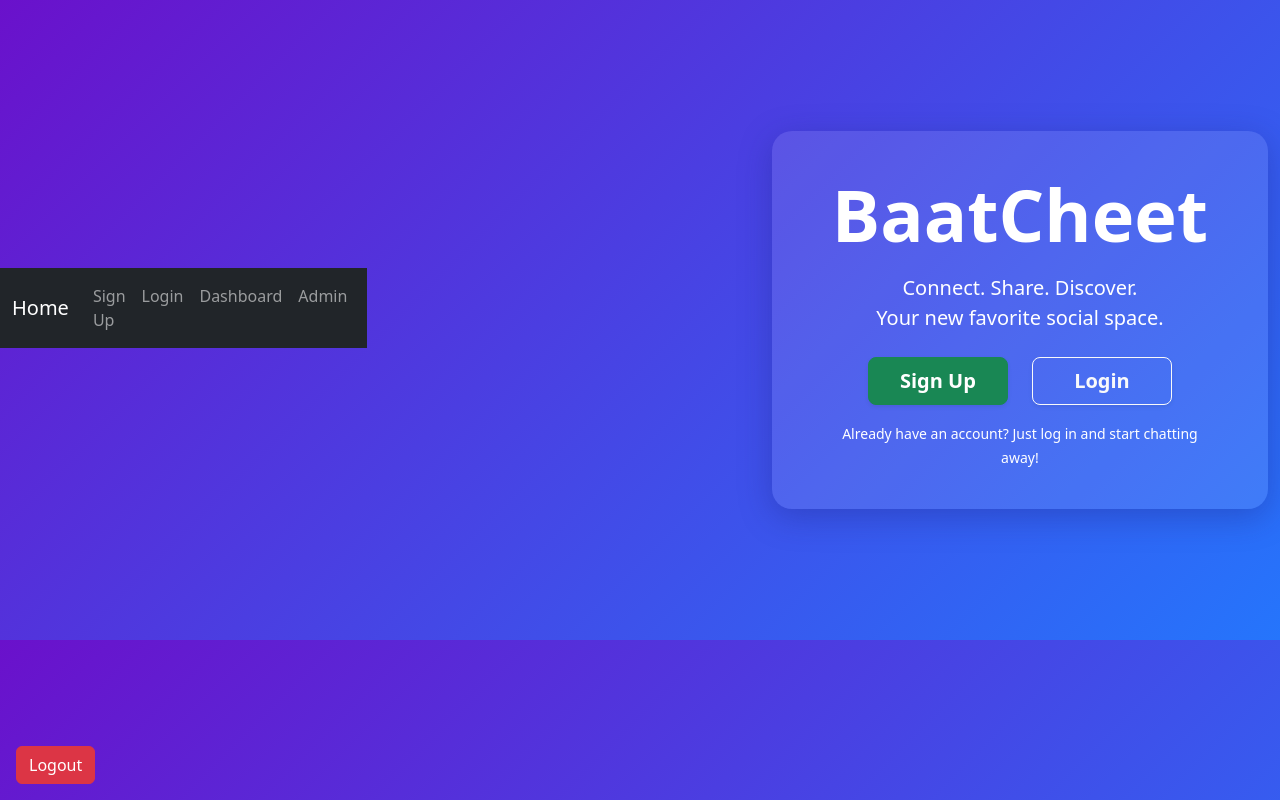
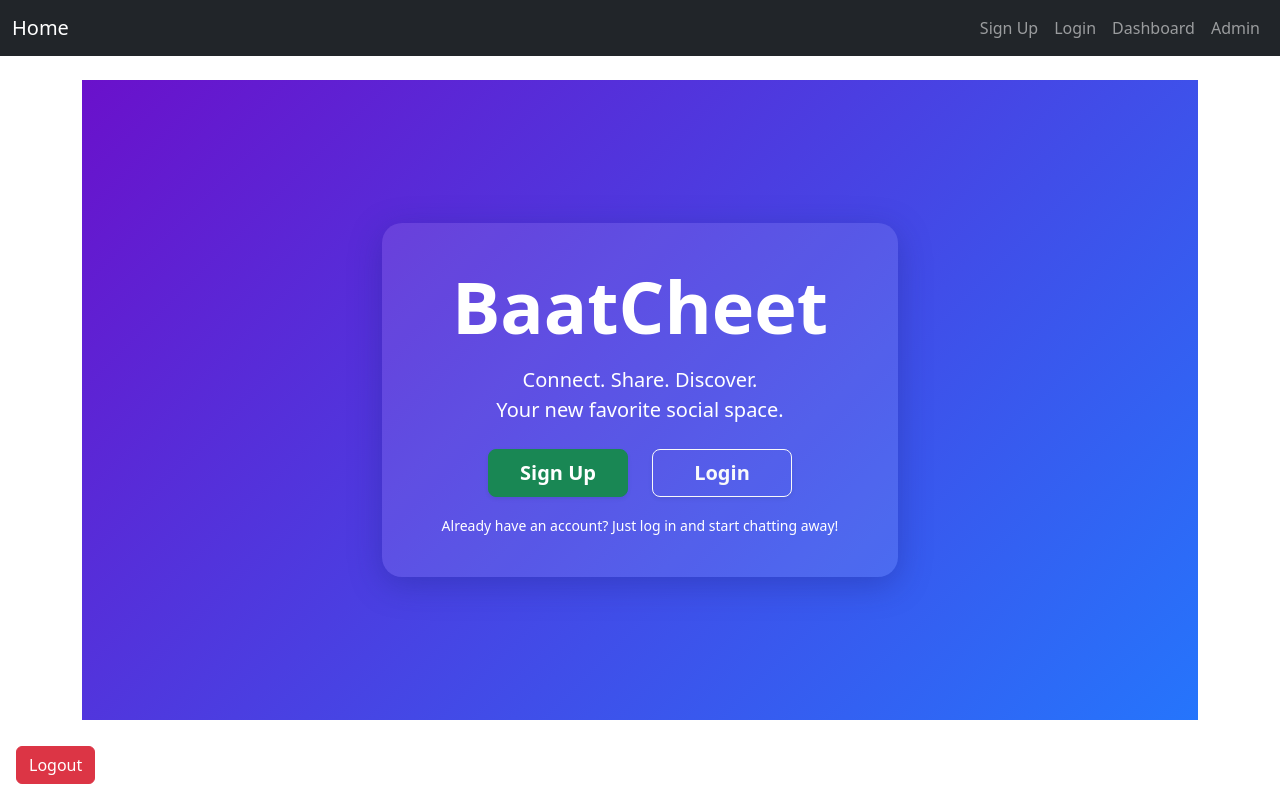
Before and after one commit to RyeidHanif/Django-social-media-clone-, a Django app: page / in a window 1280 px wide. Run offline with Django 5.2, Linux system fonts and the light colour scheme.

Commit message:
fix :homepage design

```diff
--- a/post/templates/post/home.html
+++ b/post/templates/post/home.html
@@ -4,6 +4,15 @@
 
 {% block content %}
 <style>
+  .homepage-wrapper {
+    background: linear-gradient(135deg, #6a11cb 0%, #2575fc 100%);
+    min-height: 80vh;
+    display: flex;
+    justify-content: center;
+    align-items: center;
+    color: white;
+  }
+
   .fade-in {
     animation: fadeInUp 1.2s ease forwards;
     opacity: 0;
@@ -18,15 +27,6 @@
       opacity: 1;
       transform: translateY(0);
     }
-  }
-
-  body {
-    background: linear-gradient(135deg, #6a11cb 0%, #2575fc 100%);
-    color: white;
-    min-height: 80vh;
-    display: flex;
-    justify-content: center;
-    align-items: center;
   }
 
   .content-container {
@@ -49,6 +49,7 @@
   }
 </style>
 
+<div class="homepage-wrapper">
   <div class="content-container fade-in">
     <h1 class="display-2 fw-bold mb-3">BaatCheet</h1>
     <p class="lead mb-4">Connect. Share. Discover. <br> Your new favorite social space.</p>
@@ -60,4 +61,5 @@
 
     <small class="text-light-50">Already have an account? Just log in and start chatting away!</small>
   </div>
+</div>
 {% endblock %}
```
Lines whose indentation alone changed are shown as unchanged.
